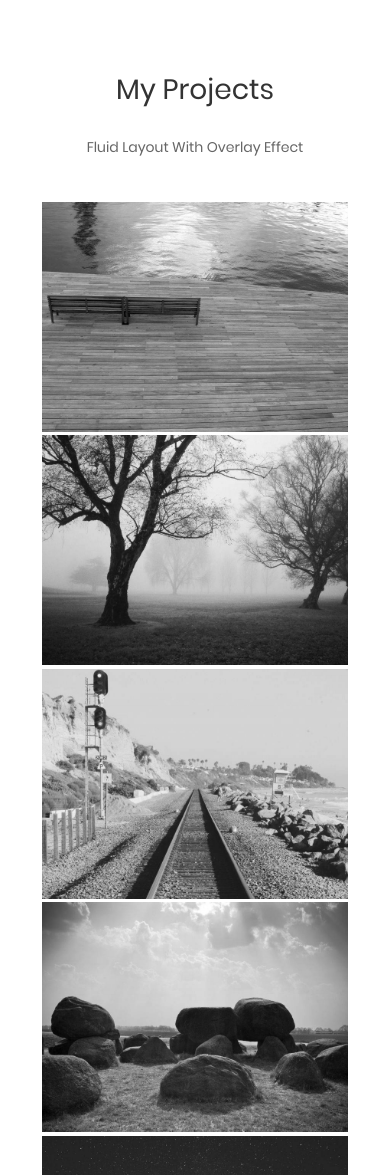
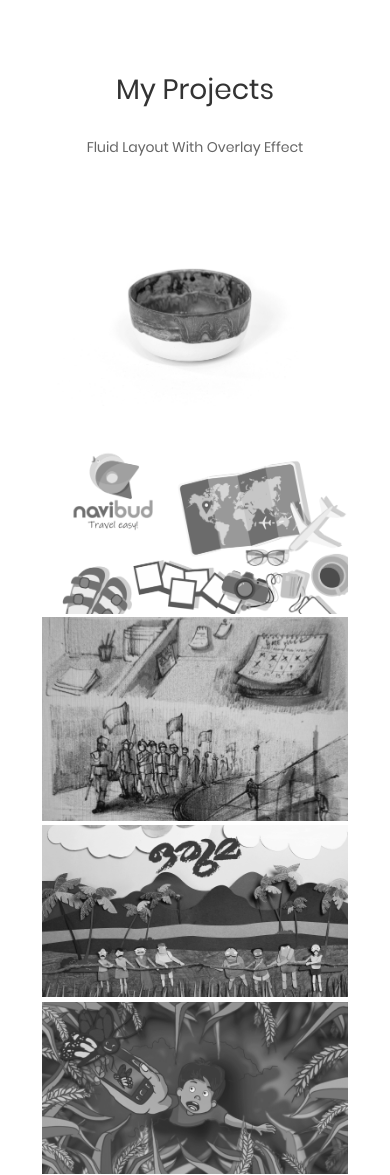
Before and after one commit to vineeth993/website, a PHP site: page / in a window 390 px wide. Shown: the part 897-2072 px from the top of the page. Run offline with PHP 8.4, Linux system fonts and the light colour scheme; some libraries are stand-ins or nearby versions; some web fonts are replaced.

Commit message:
Changes in project titles

```diff
--- a/css/main.css
+++ b/css/main.css
@@ -178,6 +178,10 @@ a{
     opacity: 0;
     transition: 0.5s ease;
     background-color:  rgba(0, 0, 0, 0.6);
+}
+
+.col-md-6:hover .overlay {
+    opacity: 1;
 }
 
 
@@ -581,7 +585,7 @@ header {
 header:before {
     animation: fade-slide-down 2s .5s cubic-bezier(0, 0.5, 0, 1) forwards;
     background: linear-gradient(to bottom, rgba(0,0,0,0), rgba(0,0,0,.8)),
-                  url('../image/6.jpg') no-repeat bottom;
+                  url('../image/1.png') no-repeat bottom;
     background-size: cover;
     content: "";
     opacity: 0;
--- a/index.html
+++ b/index.html
@@ -104,61 +104,61 @@
 
 			        <div class="row">
 						<!-- <div class="no-spacing">	        	 -->
-				            <div class="col-sm-12 col-md-4" data-aos="flip-right">
+				            <div class="col-md-4" data-aos="flip-right">
 				                <a class="lightbox thumb-overlay overlay-effect-3 " href="project1.html">
-				                    <img src="image/6.jpg" alt="Bridge" class="img-fluid" >
+				                    <img src="image/1.png" alt="Bridge" class="img-fluid" >
 				                    <div class="overlay">
 <!-- 				                    	<div class="svg-wrapper">
 											<svg height="60" width="320" xmlns="http://www.w3.org/2000/svg">
 											    <rect class="shape" height="60" width="320" />
 											</svg> -->
-									   		 <div class="text">Rajesh</div>
+									   		 <div class="text">Bowl</div>
 									   	<!-- </div> -->
 									</div>
 				                </a>
 				            </div>
-				            <div class="col-sm-6 col-md-4" data-aos="flip-left">
+				            <div class="col-md-4" data-aos="flip-left">
 				                <a class="lightbox thumb-overlay overlay-effect-3 " href="image/7.jpg">
-				                    <img src="image/7.jpg" alt="Park">
+				                    <img src="image/2.png" alt="Park">
 				                    <div class="overlay">
 				      <!--               	<div class="svg-wrapper">
 											<svg height="60" width="320" xmlns="http://www.w3.org/2000/svg">
 											    <rect class="shape" height="60" width="320" />
 											</svg> -->
-									   		 <div class="text">Gayathri</div>
+									   		 <div class="text">Navi Bud</div>
 									   	<!-- </div> -->
 									</div>
 				                </a>
 				            </div>
-				            <div class="col-sm-6 col-md-4" data-aos="flip-up">
+				            <div class="col-md-4" data-aos="flip-up">
 				                <a class="lightbox thumb-overlay overlay-effect-3 " href="image/8.jpg">
-				                    <img src="image/8.jpg" alt="Tunnel">
+				                    <img src="image/3.png" alt="Tunnel">
 				                    <div class="overlay">
 				                    	<!-- <div class="svg-wrapper">
 											<svg height="60" width="320" xmlns="http://www.w3.org/2000/svg">
 											    <rect class="shape" height="60" width="320" />
 											</svg> -->
-									   		 <div class="text">Vineeth</div>
+									   		 <div class="text">Novel</div>
 									   	<!-- </div> -->
 									</div>
 				                </a>
 				            </div>
-				            <div class="col-sm-12 col-md-8" data-aos="flip-down">
+				            <div class="col-md-6" data-aos="flip-down">
 				                <a class="lightbox thumb-overlay overlay-effect-3 " href="image/9.jpg">
-				                    <img src="image/9.jpg" alt="Traffic">
+				                    <img src="image/4.png" alt="Traffic">
 				                    <div class="overlay">
 <!-- 				                    	<div class="svg-wrapper">
 											<svg height="60" width="320" xmlns="http://www.w3.org/2000/svg">
 											    <rect class="shape" height="60" width="320" />
 											</svg> -->
-									   		 <div class="text">Deepak</div>
+									   		 <div class="text">Oruma</div>
 									   	<!-- </div> -->
 									</div>
 				                </a>
 				            </div>
-				            <div class="col-sm-6 col-md-4" data-aos="zoom-in">
+				            <div class="col-md-6" data-aos="zoom-in">
 				                <a class="lightbox thumb-overlay overlay-effect-3 " href="image/10.jpg">
-				                    <img src="image/10.jpg" alt="Coast" >
+				                    <img src="image/6.png" alt="Coast" >
 									 <div class="overlay">
 									 	<!-- <div class="svg-wrapper">
 											<svg height="60" width="320" xmlns="http://www.w3.org/2000/svg">
@@ -169,15 +169,41 @@
 									</div>
 				                </a>
 				            </div>
-				            <div class="col-sm-6 col-md-4" data-aos="zoom-in">
+				            <div class="col-md-4" data-aos="zoom-in">
 				                <a class="lightbox thumb-overlay overlay-effect-3 " href="image/11.jpg">
-				                    <img src="image/11.jpg" alt="Coast" >
+				                    <img src="image/7.png" alt="Coast" >
 									 <div class="overlay">
 									 	<!-- <div class="svg-wrapper">
 											<svg height="60" width="320" xmlns="http://www.w3.org/2000/svg">
 											    <rect class="shape" height="60" width="320" />
 											</svg> -->
-									    	<div class="text">John Doe</div>
+									    	<div class="text">Chalice</div>
+									    <!-- </div> -->
+									</div>
+				                </a>
+				            </div>
+				            <div class="col-md-4" data-aos="zoom-in">
+				                <a class="lightbox thumb-overlay overlay-effect-3 " href="image/11.jpg">
+				                    <img src="image/8.png" alt="Coast" >
+									 <div class="overlay">
+									 	<!-- <div class="svg-wrapper">
+											<svg height="60" width="320" xmlns="http://www.w3.org/2000/svg">
+											    <rect class="shape" height="60" width="320" />
+											</svg> -->
+									    	<div class="text">SurFlow</div>
+									    <!-- </div> -->
+									</div>
+				                </a>
+				            </div>
+				           	<div class="col-md-4" data-aos="zoom-in">
+				                <a class="lightbox thumb-overlay overlay-effect-3 " href="image/11.jpg">
+				                    <img src="image/9.png" alt="Coast" >
+									 <div class="overlay">
+									 	<!-- <div class="svg-wrapper">
+											<svg height="60" width="320" xmlns="http://www.w3.org/2000/svg">
+											    <rect class="shape" height="60" width="320" />
+											</svg> -->
+									    	<div class="text">Iniyennum</div>
 									    <!-- </div> -->
 									</div>
 				                </a>
```
Also changed, not shown: image/1.jpg (deleted), image/1.png (added), image/2.png, image/3.png, image/4.png, image/5.png (deleted), image/6.png (added), image/8.png (added), image/9.png (added), 1 other file.
